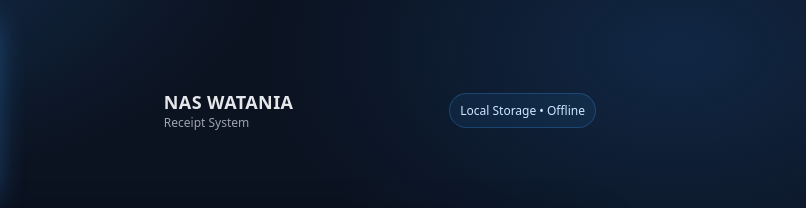
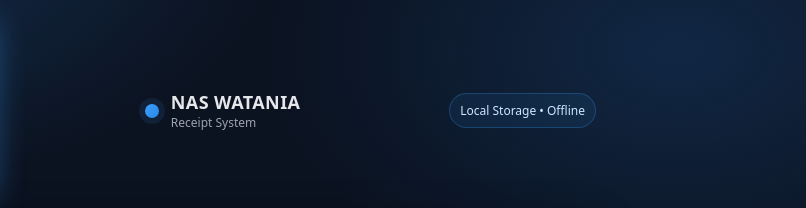
Before and after one commit to financehakeem-cyber/receipt-system, a plain HTML site: page index.html in a window 1280 px wide. Shown: the top 208 px of the page, 474-1280 px from the left. Drawn offline with Linux system fonts and the light colour scheme.

Commit message:
Update index.html

```diff
--- a/index.html
+++ b/index.html
@@ -261,7 +261,7 @@ select{ appearance:none; padding-right:40px; }
   <div class="brandTop">
     <img src="logo.png" class="loginLogo">
     <div class="brandTitle">
-      <div class="./logoDot"></div>
+      <div class="logoDot"></div>
       <div>
         <h1>NAS WATANIA</h1>
         <p>Receipt System</p>
```
